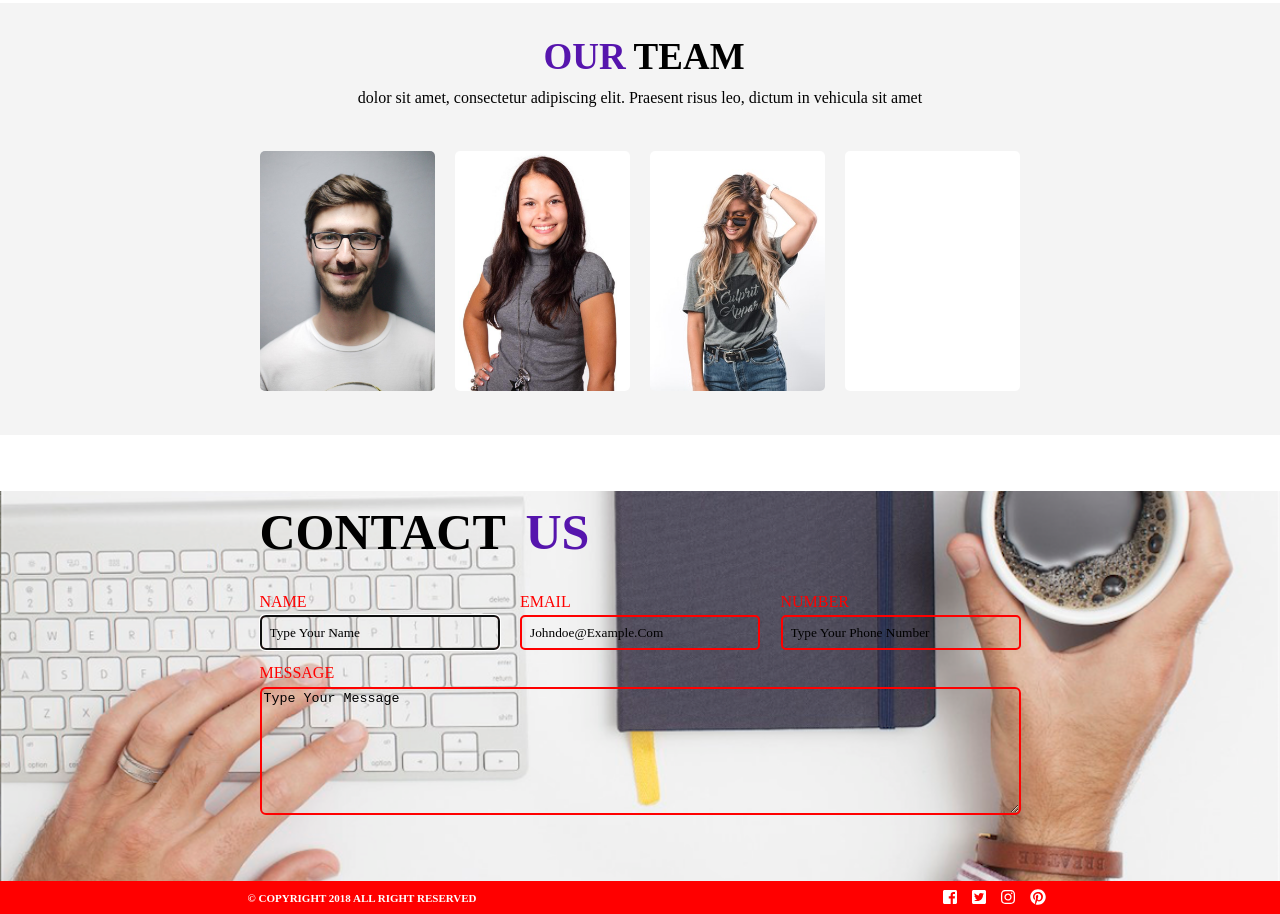
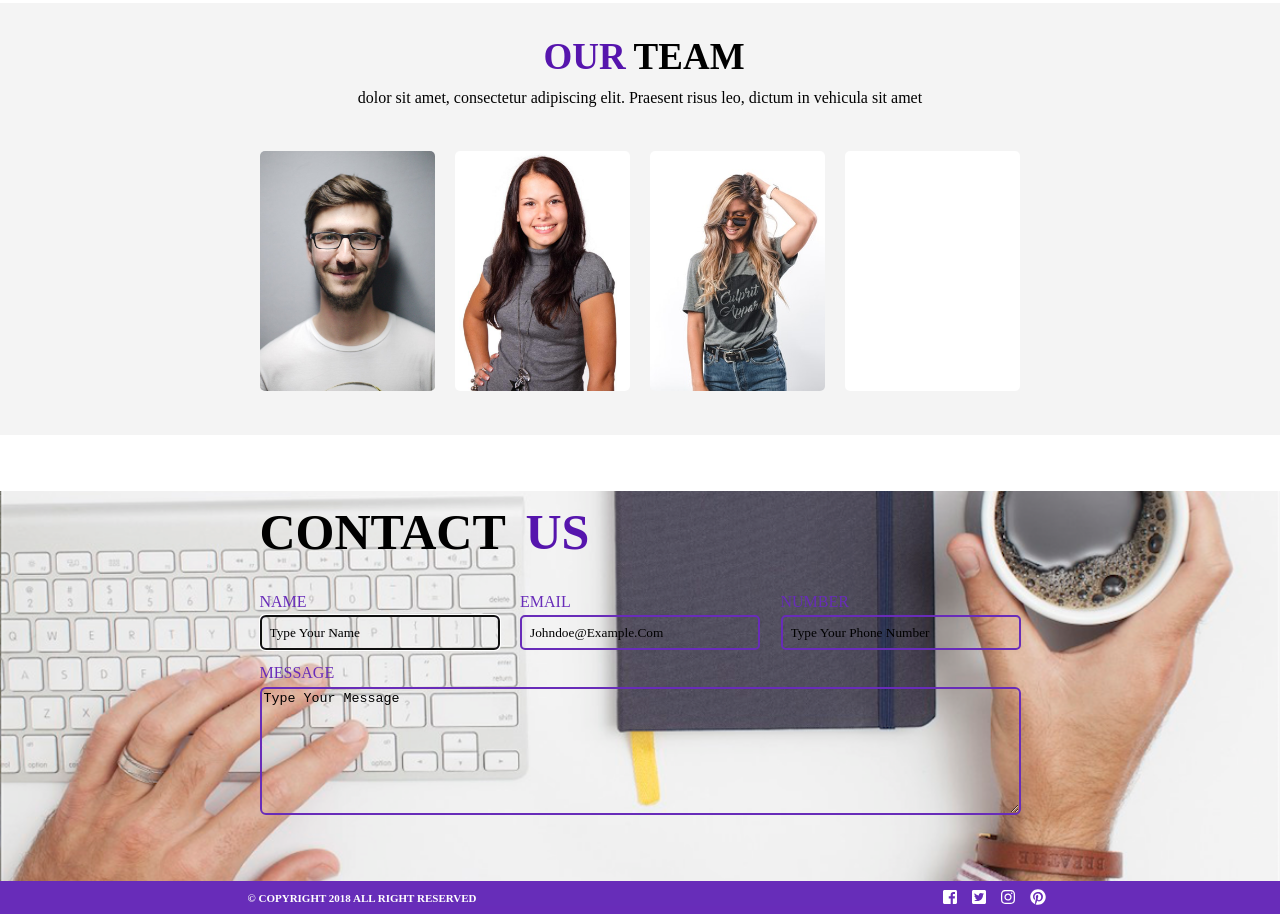
Before and after one commit to dqliles/digital-firm, a plain HTML site: page index.html in a window 1280 px wide. Shown: the part 2519-3433 px from the top of the page. Drawn offline with Linux system fonts and the light colour scheme.

Commit message:
color change

```diff
--- a/css/main.css
+++ b/css/main.css
@@ -489,7 +489,7 @@ span {
 label{
     display:block;
     text-transform:uppercase;
-    color:red;
+    color:#682cb9;
     font-family: montserrat;
 }
 form{
@@ -504,7 +504,7 @@ input{
     padding:8px;
     margin-top:5px;
     margin-bottom:15px;
-    border: 2px solid red;
+    border: 2px solid #682cb9;
     border-radius: 5px;
 }
 
@@ -512,7 +512,7 @@ textarea{
     background: transparent;
     width:761px;
     margin-top:6px;
-    border: 2px solid red;
+    border: 2px solid #682cb9;
     border-radius: 6px;
 }
 
@@ -528,7 +528,7 @@ footer{
   width: 100%;
   height: 33px;
   padding: 8px;
-  background-color: red;
+  background-color: #682cb9;
 }
 
 .footer-content{
@@ -536,7 +536,7 @@ footer{
   display: flex;
   align-content: flex-start;
   flex-direction: row;
-  background-color: red;
+  background-color: #672db9;
 }
 
 footer p{
```
